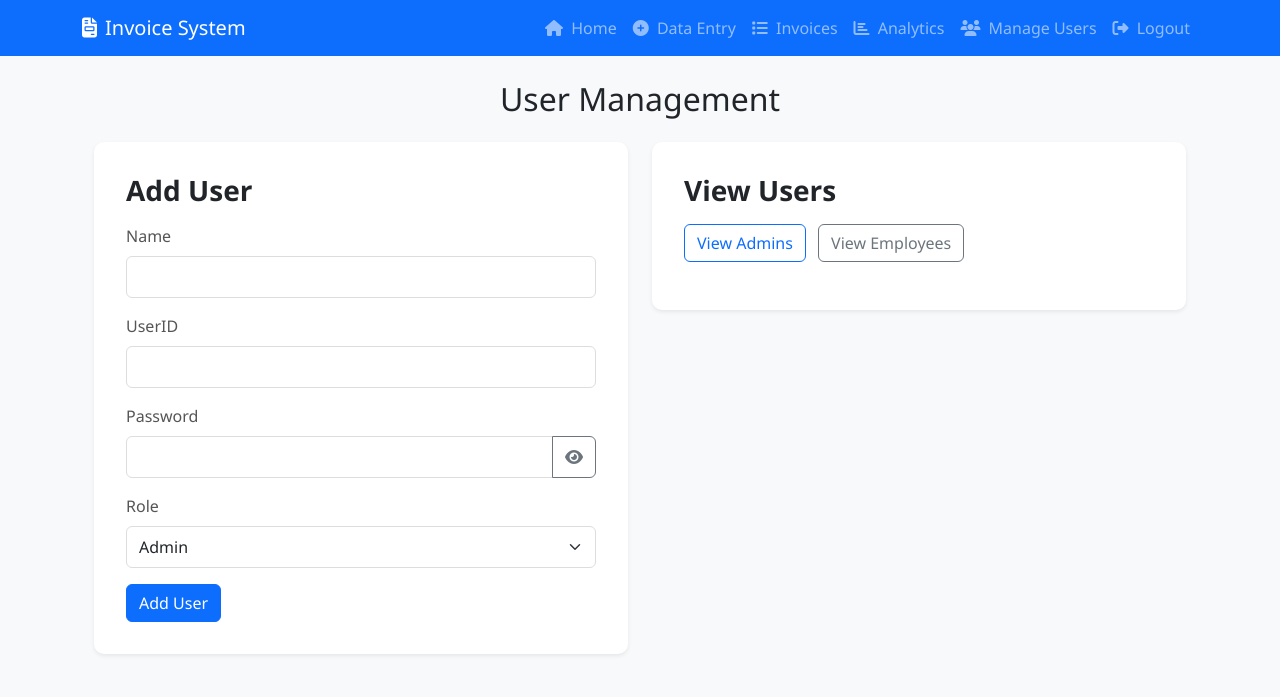
After one commit to sarvesh-2109/raw_material, a Flask app: page /users in a window 1280 px wide. The commit adds this page. Shown: the top 697 px of the page. Run offline with Flask 3, Linux system fonts and the light colour scheme; the visitor is signed in with stand-in values (Sample User, id 1); some libraries are stand-ins or nearby versions.

Commit message:
Finally Flask Invoice entry finished

```diff
--- a/app.py
+++ b/app.py
@@ -1,9 +1,9 @@
-from flask import Flask, render_template, request, redirect, url_for, flash
+from flask import Flask, render_template, request, redirect, url_for, flash, session
 from flask_sqlalchemy import SQLAlchemy
 from flask_migrate import Migrate
 from datetime import datetime, timedelta
 from config import Config
-from models import Invoice
+from models import Invoice, User
 from database import db, init_db
 from flask import send_file
 import pandas as pd
@@ -11,13 +11,27 @@ from io import BytesIO
 from flask import jsonify
 import math
 import re
+from functools import wraps
 
 app = Flask(__name__)
 app.config.from_object(Config)
+app.secret_key = 'your_secret_key'  # Change this to a secure secret key
 
 # Initialize database
 init_db(app)
 migrate = Migrate(app, db)
+
+# Seed default admin if not present
+def seed_default_admin():
+    with app.app_context():
+        if not User.query.filter_by(user_id='ad000').first():
+            admin = User(name='Default Admin', user_id='ad000', role='admin')
+            admin.set_password('1234')
+            db.session.add(admin)
+            db.session.commit()
+
+# Don't call seed function here
+# seed_default_admin()
 
 # Material GST rates
 MATERIAL_RATES = {
@@ -52,13 +66,35 @@ def validate_vehicle_number(vehicle_no):
     pattern2 = re.compile(r'^[A-Z]{2}[0-9]{2}[A-Z]{1}[0-9]{4}$')
     return bool(pattern1.match(vehicle_no)) or bool(pattern2.match(vehicle_no))
 
+def login_required(f):
+    @wraps(f)
+    def decorated_function(*args, **kwargs):
+        if 'user_id' not in session:
+            flash('Please login to access this page.', 'error')
+            return redirect(url_for('login'))
+        return f(*args, **kwargs)
+    return decorated_function
+
+def admin_required(f):
+    @wraps(f)
+    def decorated_function(*args, **kwargs):
+        if 'user_id' not in session:
+            flash('Please login to access this page.', 'error')
+            return redirect(url_for('login'))
+        if session.get('role') != 'admin':
+            flash('You do not have permission to access this page.', 'error')
+            return redirect(url_for('home'))
+        return f(*args, **kwargs)
+    return decorated_function
 
 @app.route('/')
+@login_required
 def home():
     return render_template('home.html')
 
 
 @app.route('/data-entry', methods=['GET', 'POST'])
+@login_required
 def index():
     if request.method == 'POST':
         try:
@@ -235,12 +271,14 @@ def get_filtered_invoices():
 
 
 @app.route('/invoices')
+@login_required
 def view_invoices():
     invoices = get_filtered_invoices()
     return render_template('invoices.html', invoices=invoices)
 
 
 @app.route('/export_invoices')
+@login_required
 def export_invoices():
     invoices = get_filtered_invoices()
 
@@ -343,6 +381,7 @@ def format_currency(value):
 
 
 @app.route('/charts')
+@admin_required
 def charts_dashboard():
     # Get date range from query parameters or database
     from_date_str = request.args.get('from_date')
@@ -487,6 +526,7 @@ def charts_dashboard():
 
 
 @app.route('/edit_invoice/<int:invoice_id>', methods=['GET'])
+@login_required
 def edit_invoice(invoice_id):
     invoice = Invoice.query.get_or_404(invoice_id)
     date_str = invoice.date.strftime('%d/%m/%Y')
@@ -498,6 +538,7 @@ def edit_invoice(invoice_id):
                          tcs_options=TCS_OPTIONS)
 
 @app.route('/update_invoice/<int:invoice_id>', methods=['POST'])
+@login_required
 def update_invoice(invoice_id):
     invoice = Invoice.query.get_or_404(invoice_id)
 
@@ -596,6 +637,7 @@ def update_invoice(invoice_id):
         return str(e), 400  # Error response
 
 @app.route('/delete_invoices', methods=['POST'])
+@login_required
 def delete_invoices():
     try:
         data = request.get_json()
@@ -615,5 +657,149 @@ def delete_invoices():
         return str(e), 400  # Error response
 
 
+@app.route('/login', methods=['GET', 'POST'])
+def login():
+    if request.method == 'POST':
+        user_id = request.form['user_id']
+        password = request.form['password']
+        user = User.query.filter_by(user_id=user_id).first()
+        if user and user.check_password(password):
+            session['user_id'] = user.user_id
+            session['role'] = user.role
+            session['user_page_access'] = user.user_page_access if user.role == 'admin' else False
+            flash('Login successful!', 'success')
+            return redirect(url_for('home'))
+        flash('Invalid UserID or Password', 'error')
+    return render_template('login.html')
+
+@app.route('/logout')
+def logout():
+    session.clear()
+    flash('You have been logged out.', 'info')
+    return redirect(url_for('login'))
+
+@app.route('/users', methods=['GET', 'POST'])
+@admin_required
+def manage_users():
+    # Check if the admin has user_page_access
+    if not session.get('user_page_access'):
+        flash('You do not have permission to manage users.', 'error')
+        return redirect(url_for('home'))
+
+    if request.method == 'POST':
+        name = request.form['name']
+        user_id = request.form['user_id']
+        password = request.form['password']
+        role = request.form['role']
+
+        if User.query.filter_by(user_id=user_id).first():
+            flash('UserID already exists.', 'error')
+            return redirect(url_for('manage_users'))
+
+        new_user = User(name=name, user_id=user_id, role=role)
+        if role == 'admin':
+            new_user.user_page_access = request.form.get('user_page_access') == 'on'
+        new_user.set_password(password)
+        db.session.add(new_user)
+        db.session.commit()
+        flash('User added successfully!', 'success')
+        return redirect(url_for('manage_users'))
+
+    admins = [user.to_dict() for user in User.query.filter_by(role='admin').all()]
+    employees = [user.to_dict() for user in User.query.filter_by(role='employee').all()]
+    return render_template('manage_users.html', admins=admins, employees=employees)
+
+@app.route('/create-default-admin')
+def create_default_admin():
+    # Check if default admin already exists
+    if User.query.filter_by(user_id='ad000').first():
+        flash('Default admin already exists.', 'error')
+        return redirect(url_for('login'))
+
+    # Create default admin
+    admin = User(
+        name='Default Admin',
+        user_id='ad000',
+        role='admin',
+        user_page_access=True
+    )
+    admin.set_password('1234')
+    db.session.add(admin)
+    db.session.commit()
+
+    flash('Default admin created successfully!', 'success')
+    return redirect(url_for('login'))
+
+@app.route('/api/user/<int:user_id>', methods=['GET'])
+@admin_required
+def get_user(user_id):
+    if not session.get('user_page_access'):
+        return jsonify({'error': 'Permission denied'}), 403
+    user = User.query.get_or_404(user_id)
+    user_data = user.to_dict()
+
+    # Add user statistics
+    user_data['total_invoices'] = Invoice.query.filter_by(supplier_name=user.name).count()
+    last_invoice = Invoice.query.filter_by(supplier_name=user.name).order_by(Invoice.date.desc()).first()
+    user_data['last_invoice_date'] = last_invoice.date.strftime('%Y-%m-%d') if last_invoice else None
+
+    return jsonify(user_data)
+
+@app.route('/api/user/<int:user_id>', methods=['PUT'])
+@admin_required
+def update_user(user_id):
+    if not session.get('user_page_access'):
+        return jsonify({'success': False, 'message': 'Permission denied'}), 403
+    user = User.query.get_or_404(user_id)
+    data = request.get_json()
+
+    # Check if user_id is being changed and if it already exists
+    if 'user_id' in data and data['user_id'] != user.user_id:
+        existing_user = User.query.filter_by(user_id=data['user_id']).first()
+        if existing_user:
+            return jsonify({'success': False, 'message': 'UserID already exists'}), 400
+
+    # Update user fields
+    if 'name' in data:
+        user.name = data['name']
+    if 'user_id' in data:
+        user.user_id = data['user_id']
+    if 'role' in data:
+        user.role = data['role']
+        if data['role'] == 'admin':
+            user.user_page_access = data.get('user_page_access', False)
+        else:
+            user.user_page_access = False
+    if 'password' in data and data['password']:
+        user.set_password(data['password'])
+
+    try:
+        db.session.commit()
+        return jsonify({'success': True})
+    except Exception as e:
+        db.session.rollback()
+        return jsonify({'success': False, 'message': str(e)}), 400
+
+@app.route('/api/user/<int:user_id>', methods=['DELETE'])
+@admin_required
+def delete_user(user_id):
+    if not session.get('user_page_access'):
+        return jsonify({'success': False, 'message': 'Permission denied'}), 403
+    user = User.query.get_or_404(user_id)
+
+    # Prevent deleting the last admin with user_page_access
+    if user.role == 'admin' and user.user_page_access:
+        admins_with_access = User.query.filter_by(role='admin', user_page_access=True).count()
+        if admins_with_access <= 1:
+            return jsonify({'success': False, 'message': 'Cannot delete the last admin with user management access'}), 400
+
+    try:
+        db.session.delete(user)
+        db.session.commit()
+        return jsonify({'success': True})
+    except Exception as e:
+        db.session.rollback()
+        return jsonify({'success': False, 'message': str(e)}), 400
+
 if __name__ == '__main__':
     app.run(debug=True)
--- a/templates/base.html
+++ b/templates/base.html
@@ -21,6 +21,7 @@
             </button>
             <div class="collapse navbar-collapse" id="navbarNav">
                 <ul class="navbar-nav ms-auto">
+                    {% if 'user_id' in session %}
                     <li class="nav-item">
                         <a class="nav-link" href="{{ url_for('home') }}">
                             <i class="fas fa-home me-1"></i> Home
@@ -36,11 +37,32 @@
                             <i class="fas fa-list me-1"></i> Invoices
                         </a>
                     </li>
+                    {% if session.role == 'admin' %}
                     <li class="nav-item">
                         <a class="nav-link" href="{{ url_for('charts_dashboard') }}">
                             <i class="fas fa-chart-bar me-1"></i> Analytics
                         </a>
                     </li>
+                    {% if session.get('user_page_access') %}
+                    <li class="nav-item">
+                        <a class="nav-link" href="{{ url_for('manage_users') }}">
+                            <i class="fas fa-users me-1"></i> Manage Users
+                        </a>
+                    </li>
+                    {% endif %}
+                    {% endif %}
+                    <li class="nav-item">
+                        <a class="nav-link" href="{{ url_for('logout') }}">
+                            <i class="fas fa-sign-out-alt me-1"></i> Logout
+                        </a>
+                    </li>
+                    {% else %}
+                    <li class="nav-item">
+                        <a class="nav-link" href="{{ url_for('login') }}">
+                            <i class="fas fa-sign-in-alt me-1"></i> Login
+                        </a>
+                    </li>
+                    {% endif %}
                 </ul>
             </div>
         </div>
--- a/templates/index.html
+++ b/templates/index.html
@@ -6,9 +6,6 @@
         <h2 class="form-title">Invoice Entry Form</h2>
         <div class="header-decoration"></div>
         <div class="position-absolute top-0 end-0 mt-3 me-3 d-flex">
-            <a href="{{ url_for('charts_dashboard') }}" class="btn btn-warning me-2">
-                <i class="fas fa-chart-bar me-2"></i>Charts
-            </a>
             <a href="{{ url_for('view_invoices') }}" class="btn btn-info me-2">
                 <i class="fas fa-table me-2"></i>Preview Data
             </a>
--- /dev/null
+++ b/templates/manage_users.html
@@ -0,0 +1,295 @@
+{% extends "base.html" %}
+
+{% block content %}
+<div class="container mt-4">
+    <h2 class="text-center mb-4">User Management</h2>
+
+    <div class="row">
+        <!-- Add User Form -->
+        <div class="col-md-6 mb-4">
+            <div class="card shadow-sm">
+                <div class="card-body">
+                    <h3 class="card-title">Add User</h3>
+                    <form method="POST" action="{{ url_for('manage_users') }}">
+                        <div class="mb-3">
+                            <label for="name" class="form-label">Name</label>
+                            <input type="text" class="form-control" id="name" name="name" required>
+                        </div>
+                        <div class="mb-3">
+                            <label for="user_id" class="form-label">UserID</label>
+                            <input type="text" class="form-control" id="user_id" name="user_id" required>
+                        </div>
+                        <div class="mb-3">
+                            <label for="password" class="form-label">Password</label>
+                            <div class="input-group">
+                                <input type="password" class="form-control" id="password" name="password" required>
+                                <button class="btn btn-outline-secondary" type="button" id="togglePassword">
+                                    <i class="fas fa-eye"></i>
+                                </button>
+                            </div>
+                        </div>
+                        <div class="mb-3">
+                            <label for="role" class="form-label">Role</label>
+                            <select class="form-select" id="role" name="role" required onchange="toggleAdminPermissions()">
+                                <option value="admin">Admin</option>
+                                <option value="employee">Employee</option>
+                            </select>
+                        </div>
+                        <div id="adminPermissions" style="display: none;">
+                            <div class="mb-3">
+                                <div class="form-check">
+                                    <input class="form-check-input" type="checkbox" id="user_page_access" name="user_page_access">
+                                    <label class="form-check-label" for="user_page_access">
+                                        User Page Access
+                                    </label>
+                                </div>
+                            </div>
+                        </div>
+                        <button type="submit" class="btn btn-primary">Add User</button>
+                    </form>
+                </div>
+            </div>
+        </div>
+
+        <!-- View Users -->
+        <div class="col-md-6 mb-4">
+            <div class="card shadow-sm">
+                <div class="card-body">
+                    <h3 class="card-title">View Users</h3>
+                    <div class="mb-3">
+                        <button class="btn btn-outline-primary me-2" onclick="showUsers('admin')">View Admins</button>
+                        <button class="btn btn-outline-secondary" onclick="showUsers('employee')">View Employees</button>
+                    </div>
+                    <div id="userList">
+                        <!-- User cards will be inserted here -->
+                    </div>
+                </div>
+            </div>
+        </div>
+    </div>
+</div>
+
+<!-- User Details Modal -->
+<div class="modal fade" id="userDetailsModal" tabindex="-1" aria-labelledby="userDetailsModalLabel" aria-hidden="true">
+    <div class="modal-dialog modal-lg">
+        <div class="modal-content">
+            <div class="modal-header">
+                <h5 class="modal-title" id="userDetailsModalLabel">User Details</h5>
+                <button type="button" class="btn-close" data-bs-dismiss="modal" aria-label="Close"></button>
+            </div>
+            <div class="modal-body">
+                <div class="row">
+                    <div class="col-md-6">
+                        <h6>Basic Information</h6>
+                        <p><strong>Name:</strong> <span id="modalUserName"></span></p>
+                        <p><strong>UserID:</strong> <span id="modalUserID"></span></p>
+                        <p><strong>Role:</strong> <span id="modalUserRole"></span></p>
+                        <p><strong>Created At:</strong> <span id="modalUserCreatedAt"></span></p>
+                    </div>
+                    <div class="col-md-6">
+                        <h6>User Reports</h6>
+                        <p><strong>Total Invoices Created:</strong> <span id="modalUserInvoices"></span></p>
+                        <p><strong>Last Invoice Date:</strong> <span id="modalUserLastInvoice"></span></p>
+                    </div>
+                </div>
+            </div>
+            <div class="modal-footer">
+                <button type="button" class="btn btn-secondary" data-bs-dismiss="modal">Close</button>
+                <button type="button" class="btn btn-primary" onclick="editUser()">Edit</button>
+                <button type="button" class="btn btn-danger" onclick="deleteUser()">Delete</button>
+            </div>
+        </div>
+    </div>
+</div>
+
+<!-- Edit User Modal -->
+<div class="modal fade" id="editUserModal" tabindex="-1" aria-labelledby="editUserModalLabel" aria-hidden="true">
+    <div class="modal-dialog">
+        <div class="modal-content">
+            <div class="modal-header">
+                <h5 class="modal-title" id="editUserModalLabel">Edit User</h5>
+                <button type="button" class="btn-close" data-bs-dismiss="modal" aria-label="Close"></button>
+            </div>
+            <div class="modal-body">
+                <form id="editUserForm">
+                    <input type="hidden" id="editUserId">
+                    <div class="mb-3">
+                        <label for="editName" class="form-label">Name</label>
+                        <input type="text" class="form-control" id="editName" required>
+                    </div>
+                    <div class="mb-3">
+                        <label for="editUserID" class="form-label">UserID</label>
+                        <input type="text" class="form-control" id="editUserID" required>
+                    </div>
+                    <div class="mb-3">
+                        <label for="editPassword" class="form-label">New Password (leave blank to keep current)</label>
+                        <input type="password" class="form-control" id="editPassword">
+                    </div>
+                    <div class="mb-3">
+                        <label for="editRole" class="form-label">Role</label>
+                        <select class="form-select" id="editRole" required onchange="toggleEditAdminPermissions()">
+                            <option value="admin">Admin</option>
+                            <option value="employee">Employee</option>
+                        </select>
+                    </div>
+                    <div id="editAdminPermissions" style="display: none;">
+                        <div class="mb-3">
+                            <div class="form-check">
+                                <input class="form-check-input" type="checkbox" id="editUserPageAccess">
+                                <label class="form-check-label" for="editUserPageAccess">
+                                    User Page Access
+                                </label>
+                            </div>
+                        </div>
+                    </div>
+                </form>
+            </div>
+            <div class="modal-footer">
+                <button type="button" class="btn btn-secondary" data-bs-dismiss="modal">Cancel</button>
+                <button type="button" class="btn btn-primary" onclick="saveUserChanges()">Save Changes</button>
+            </div>
+        </div>
+    </div>
+</div>
+{% endblock %}
+
+{% block script %}
+<script>
+    let currentUser = null;
+
+    // Add password toggle functionality
+    document.getElementById('togglePassword').addEventListener('click', function() {
+        const passwordInput = document.getElementById('password');
+        const icon = this.querySelector('i');
+
+        if (passwordInput.type === 'password') {
+            passwordInput.type = 'text';
+            icon.classList.remove('fa-eye');
+            icon.classList.add('fa-eye-slash');
+        } else {
+            passwordInput.type = 'password';
+            icon.classList.remove('fa-eye-slash');
+            icon.classList.add('fa-eye');
+        }
+    });
+
+    function showUsers(role) {
+        const userList = document.getElementById('userList');
+        userList.innerHTML = '';
+
+        const users = role === 'admin' ? {{ admins|tojson|safe }} : {{ employees|tojson|safe }};
+
+        users.forEach(user => {
+            const card = document.createElement('div');
+            card.className = 'card mb-2';
+            card.innerHTML = `
+                <div class="card-body">
+                    <h5 class="card-title">${user.name}</h5>
+                    <p class="card-text">UserID: ${user.user_id}</p>
+                    <p class="card-text">Role: ${user.role}</p>
+                    <button class="btn btn-info me-2" onclick="showUserDetails(${user.id})">View Details</button>
+                    <button class="btn btn-warning me-2" onclick="editUser(${user.id})">Edit</button>
+                    <button class="btn btn-danger" onclick="deleteUser(${user.id})">Delete</button>
+                </div>
+            `;
+            userList.appendChild(card);
+        });
+    }
+
+    function showUserDetails(userId) {
+        fetch(`/api/user/${userId}`)
+            .then(response => response.json())
+            .then(user => {
+                currentUser = user;
+                document.getElementById('modalUserName').textContent = user.name;
+                document.getElementById('modalUserID').textContent = user.user_id;
+                document.getElementById('modalUserRole').textContent = user.role;
+                document.getElementById('modalUserCreatedAt').textContent = user.created_at;
+                document.getElementById('modalUserInvoices').textContent = user.total_invoices || 0;
+                document.getElementById('modalUserLastInvoice').textContent = user.last_invoice_date || 'Never';
+                new bootstrap.Modal(document.getElementById('userDetailsModal')).show();
+            });
+    }
+
+    function toggleAdminPermissions() {
+        const roleSelect = document.getElementById('role');
+        const adminPermissions = document.getElementById('adminPermissions');
+        adminPermissions.style.display = roleSelect.value === 'admin' ? 'block' : 'none';
+    }
+
+    function toggleEditAdminPermissions() {
+        const roleSelect = document.getElementById('editRole');
+        const adminPermissions = document.getElementById('editAdminPermissions');
+        adminPermissions.style.display = roleSelect.value === 'admin' ? 'block' : 'none';
+    }
+
+    function editUser(userId) {
+        if (userId) {
+            fetch(`/api/user/${userId}`)
+                .then(response => response.json())
+                .then(user => {
+                    currentUser = user;
+                    document.getElementById('editUserId').value = user.id;
+                    document.getElementById('editName').value = user.name;
+                    document.getElementById('editUserID').value = user.user_id;
+                    document.getElementById('editRole').value = user.role;
+                    document.getElementById('editUserPageAccess').checked = user.user_page_access;
+                    toggleEditAdminPermissions();
+                    new bootstrap.Modal(document.getElementById('editUserModal')).show();
+                });
+        } else {
+            new bootstrap.Modal(document.getElementById('editUserModal')).show();
+        }
+    }
+
+    function saveUserChanges() {
+        const userId = document.getElementById('editUserId').value;
+        const data = {
+            name: document.getElementById('editName').value,
+            user_id: document.getElementById('editUserID').value,
+            role: document.getElementById('editRole').value
+        };
+
+        if (data.role === 'admin') {
+            data.user_page_access = document.getElementById('editUserPageAccess').checked;
+        }
+
+        const password = document.getElementById('editPassword').value;
+        if (password) {
+            data.password = password;
+        }
+
+        fetch(`/api/user/${userId}`, {
+            method: 'PUT',
+            headers: {
+                'Content-Type': 'application/json'
+            },
+            body: JSON.stringify(data)
+        })
+        .then(response => response.json())
+        .then(result => {
+            if (result.success) {
+                location.reload();
+            } else {
+                alert(result.message || 'Error updating user');
+            }
+        });
+    }
+
+    function deleteUser(userId) {
+        if (confirm('Are you sure you want to delete this user?')) {
+            fetch(`/api/user/${userId}`, {
+                method: 'DELETE'
+            })
+            .then(response => response.json())
+            .then(result => {
+                if (result.success) {
+                    location.reload();
+                } else {
+                    alert(result.message || 'Error deleting user');
+                }
+            });
+        }
+    }
+</script>
+{% endblock %}
```
Also changed, not shown: models.py (+31 -0 lines), templates/charts.html (+7 -2 lines), templates/home.html (+19 -1 lines), templates/login.html (added, +49 -0 lines), requirements.txt (line endings or trailing spaces).
